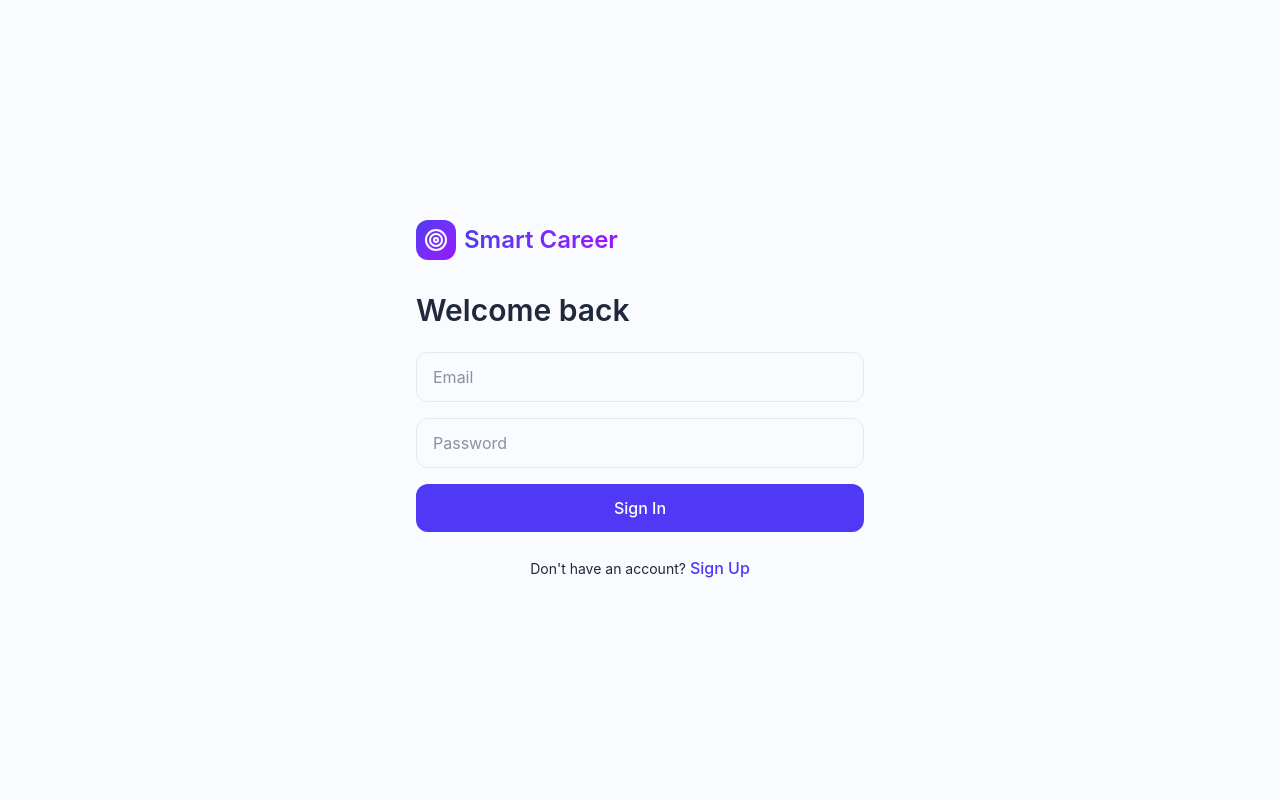
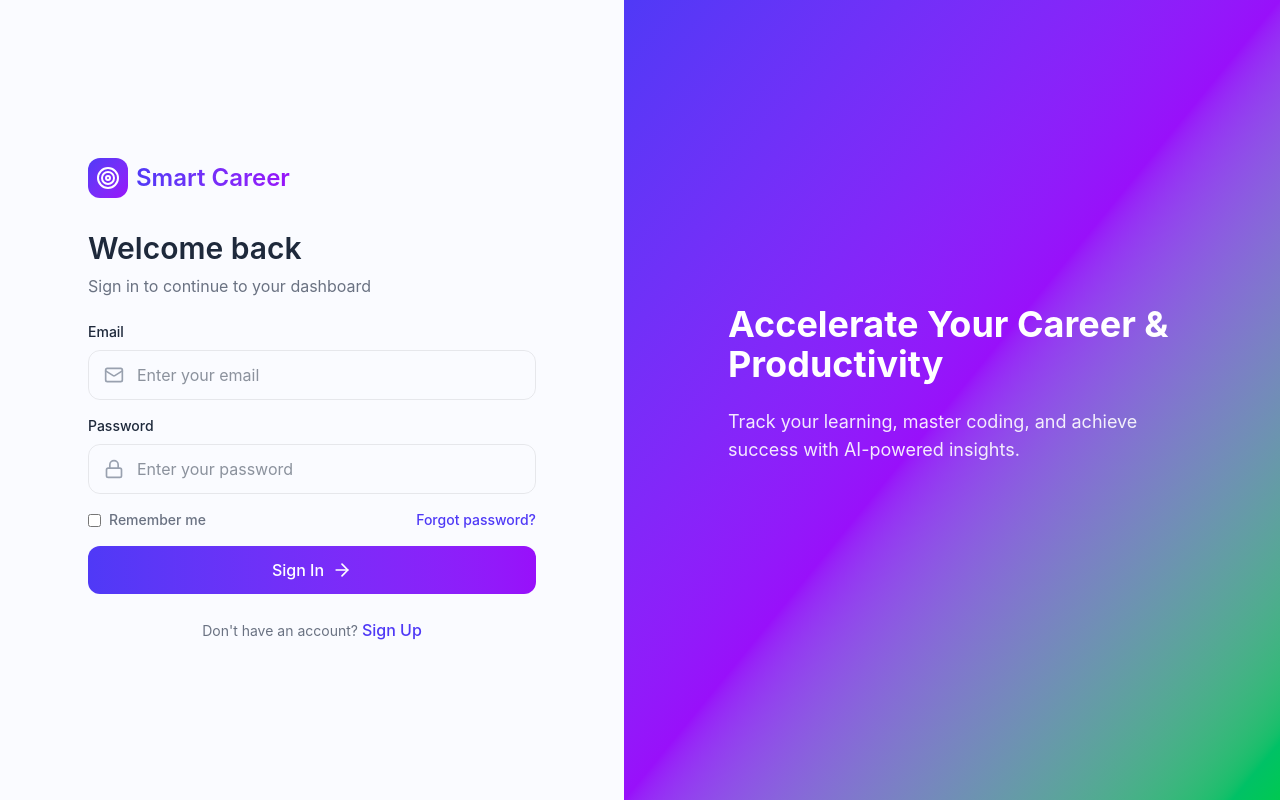
Before and after one commit to 18-monarch/smart-career-platform, a React (Vite) app in the folder Frontend/: page /login in a window 1280 px wide. Built offline with nearby package versions, Linux system fonts and the light colour scheme; no server answers.

Commit message:
updated login & added authwrapper

```diff
--- /dev/null
+++ b/Frontend/src/app/components/AuthWrapper.tsx
@@ -0,0 +1,11 @@
+import { Navigate, Outlet } from "react-router-dom";
+
+export function AuthWrapper() {
+  const token = localStorage.getItem("token");
+
+  if (!token) {
+    return <Navigate to="/login" replace />;
+  }
+
+  return <Outlet />;
+}
--- a/Frontend/src/app/pages/Login.tsx
+++ b/Frontend/src/app/pages/Login.tsx
@@ -47,12 +47,14 @@ export function Login() {
 
         alert("Account created successfully! Please login.");
         setIsSignup(false);
-        setPassword("");
+        setPassword(""); // optional cleanup
         return;
       }
 
       // ================= LOGIN =================
       const data = await loginUser(trimmedEmail, trimmedPassword);
+
+      console.log("LOGIN RESPONSE:", data); // 👈 DEBUG
 
       if (!data || !data.token) {
         throw new Error("Invalid login response");
@@ -65,6 +67,9 @@ export function Login() {
       // ✅ IMPORTANT: force reload to re-evaluate auth
       window.location.href = "/dashboard";
 
+      navigate("/dashboard");
+      console.log("TOKEN:", localStorage.getItem("token"));
+
     } catch (err: any) {
       console.error(err);
       setError(err.message || "Something went wrong. Try again.");
@@ -75,10 +80,12 @@ export function Login() {
 
   return (
     <div className="min-h-screen flex">
-      {/* LEFT */}
+
+      {/* LEFT SIDE */}
       <div className="flex-1 flex items-center justify-center p-8">
         <div className="w-full max-w-md">
 
+          {/* Logo */}
           <div className="flex items-center gap-2 mb-8">
             <div className="w-10 h-10 rounded-xl bg-gradient-to-br from-indigo-600 to-purple-600 flex items-center justify-center">
               <Target className="w-6 h-6 text-white" />
@@ -88,56 +95,107 @@ export function Login() {
             </span>
           </div>
 
+          {/* Heading */}
           <div className="mb-6">
             <h1 className="text-3xl font-semibold mb-2">
               {isSignup ? "Create your account" : "Welcome back"}
             </h1>
+            <p className="text-gray-500">
+              {isSignup
+                ? "Start your journey to career success"
+                : "Sign in to continue to your dashboard"}
+            </p>
           </div>
 
+          {/* FORM */}
           <form onSubmit={handleSubmit} className="space-y-4">
 
+            {/* NAME (Signup only) */}
             {isSignup && (
+              <div>
+                <label className="block text-sm mb-2">Full Name</label>
                 <input
                   value={name}
                   onChange={(e) => setName(e.target.value)}
-                placeholder="Full Name"
-                className="w-full px-4 py-3 border rounded-xl"
+                  placeholder="Enter your name"
+                  className="w-full px-4 py-3 rounded-xl border focus:outline-none focus:ring-2 focus:ring-indigo-500"
                 />
+              </div>
             )}
 
+            {/* EMAIL */}
+            <div>
+              <label className="block text-sm mb-2">Email</label>
+              <div className="relative">
+                <Mail className="absolute left-4 top-1/2 -translate-y-1/2 w-5 h-5 text-gray-400" />
                 <input
                   type="email"
                   value={email}
                   onChange={(e) => setEmail(e.target.value)}
-              placeholder="Email"
-              className="w-full px-4 py-3 border rounded-xl"
+                  placeholder="Enter your email"
+                  className="w-full pl-12 pr-4 py-3 rounded-xl border focus:outline-none focus:ring-2 focus:ring-indigo-500"
                 />
+              </div>
+            </div>
 
+            {/* PASSWORD */}
+            <div>
+              <label className="block text-sm mb-2">Password</label>
+              <div className="relative">
+                <Lock className="absolute left-4 top-1/2 -translate-y-1/2 w-5 h-5 text-gray-400" />
                 <input
                   type="password"
                   value={password}
                   onChange={(e) => setPassword(e.target.value)}
-              placeholder="Password"
-              className="w-full px-4 py-3 border rounded-xl"
+                  placeholder="Enter your password"
+                  className="w-full pl-12 pr-4 py-3 rounded-xl border focus:outline-none focus:ring-2 focus:ring-indigo-500"
                 />
+              </div>
+            </div>
 
+            {/* ERROR */}
             {error && <p className="text-red-500 text-sm">{error}</p>}
 
+            {/* REMEMBER */}
+            {!isSignup && (
+              <div className="flex items-center justify-between">
+                <label className="flex items-center gap-2 text-sm text-gray-500">
+                  <input type="checkbox" className="rounded" />
+                  Remember me
+                </label>
+                <button
+                  type="button"
+                  className="text-sm text-indigo-600 hover:underline"
+                >
+                  Forgot password?
+                </button>
+              </div>
+            )}
+
+            {/* BUTTON */}
             <button
               type="submit"
               disabled={loading}
-              className="w-full bg-indigo-600 text-white py-3 rounded-xl"
+              className="w-full bg-gradient-to-r from-indigo-600 to-purple-600 text-white py-3 rounded-xl font-medium hover:shadow-lg transition flex items-center justify-center gap-2 disabled:opacity-50"
             >
-              {loading ? "Processing..." : isSignup ? "Create Account" : "Sign In"}
+              {loading
+                ? "Processing..."
+                : isSignup
+                  ? "Create Account"
+                  : "Sign In"}
+              <ArrowRight className="w-5 h-5" />
             </button>
 
           </form>
 
-          <p className="mt-6 text-center text-sm">
-            {isSignup ? "Already have an account?" : "Don't have an account?"}
+          {/* SWITCH */}
+          <p className="mt-6 text-center text-sm text-gray-500">
+            {isSignup
+              ? "Already have an account?"
+              : "Don't have an account?"}{" "}
             <button
               onClick={() => setIsSignup(!isSignup)}
-              className="text-indigo-600 ml-1"
+              className="text-indigo-600 font-medium hover:underline"
             >
               {isSignup ? "Sign In" : "Sign Up"}
             </button>
@@ -145,6 +203,19 @@ export function Login() {
 
         </div>
       </div>
+
+      {/* RIGHT SIDE */}
+      <div className="hidden lg:flex flex-1 bg-gradient-to-br from-indigo-600 via-purple-600 to-green-500 items-center justify-center p-12">
+        <div className="max-w-md text-white">
+          <h2 className="text-4xl font-bold mb-6">
+            Accelerate Your Career & Productivity
+          </h2>
+          <p className="text-lg opacity-90 mb-8">
+            Track your learning, master coding, and achieve success with AI-powered insights.
+          </p>
+        </div>
+      </div>
+
     </div>
   );
 }
--- a/Frontend/src/app/routes.tsx
+++ b/Frontend/src/app/routes.tsx
@@ -1,27 +1,31 @@
-import React, { JSX } from "react";
-import { createBrowserRouter, Navigate } from "react-router-dom";
+import React from "react";
+import { createBrowserRouter } from "react-router-dom";
 
 import { DashboardLayout } from "./components/DashboardLayout";
 import { Login } from "./pages/Login";
 import Register from "./pages/Register";
+
 import { Dashboard } from "./pages/Dashboard";
+import { CareerPath } from "./pages/CareerPath";
+import { SkillGap } from "./pages/SkillGap";
+import { Roadmap } from "./pages/Roadmap";
+import { Resources } from "./pages/Resources";
+import { CodingTracker } from "./pages/CodingTracker";
+import { ContestTracker } from "./pages/ContestTracker";
+import { InternshipRecommendation } from "./pages/InternshipRecommendation";
+import { InternshipPreparation } from "./pages/InternshipPreparation";
+import { MockTest } from "./pages/MockTest";
+import { MockInterview } from "./pages/MockInterview";
+import { ResumeAnalyzer } from "./pages/ResumeAnalyzer";
+import { JobRecommendation } from "./pages/JobRecommendation";
+import { ProductivityTracker } from "./pages/ProductivityTracker";
+import { FitnessBalance } from "./pages/FitnessBalance";
+import { Analytics } from "./pages/Analytics";
+import { NotFound } from "./pages/NotFound";
 
-// 🔐 Auth guard
-const requireAuth = (element: JSX.Element) => {
-  const token = localStorage.getItem("token");
-
-  if (!token) {
-    return <Navigate to="/login" replace />;
-  }
-
-  return element;
-};
+import { AuthWrapper } from "./components/AuthWrapper";
 
 export const router = createBrowserRouter([
-  {
-    path: "/",
-    element: <Navigate to="/dashboard" replace />,
-  },
   {
     path: "/login",
     element: <Login />,
@@ -33,9 +37,33 @@ export const router = createBrowserRouter([
 
   {
     path: "/",
-    element: requireAuth(<DashboardLayout />),
+    element: <AuthWrapper />,
     children: [
-      { path: "dashboard", element: <Dashboard /> },
+      {
+        element: <DashboardLayout />,
+        children: [
+          { index: true, element: <Dashboard /> },
+          { path: "dashboard", element: <Dashboard /> },
+
+          { path: "career-path", element: <CareerPath /> },
+          { path: "skill-gap", element: <SkillGap /> },
+          { path: "roadmap", element: <Roadmap /> },
+          { path: "resources", element: <Resources /> },
+          { path: "coding-tracker", element: <CodingTracker /> },
+          { path: "contest-tracker", element: <ContestTracker /> },
+          { path: "internships", element: <InternshipRecommendation /> },
+          { path: "internship-prep", element: <InternshipPreparation /> },
+          { path: "mock-test", element: <MockTest /> },
+          { path: "mock-interview", element: <MockInterview /> },
+          { path: "resume-analyzer", element: <ResumeAnalyzer /> },
+          { path: "jobs", element: <JobRecommendation /> },
+          { path: "productivity", element: <ProductivityTracker /> },
+          { path: "fitness", element: <FitnessBalance /> },
+          { path: "analytics", element: <Analytics /> },
+
+          { path: "*", element: <NotFound /> },
+        ],
+      },
     ],
   },
 ]);
```
Lines whose indentation alone changed are shown as unchanged.
